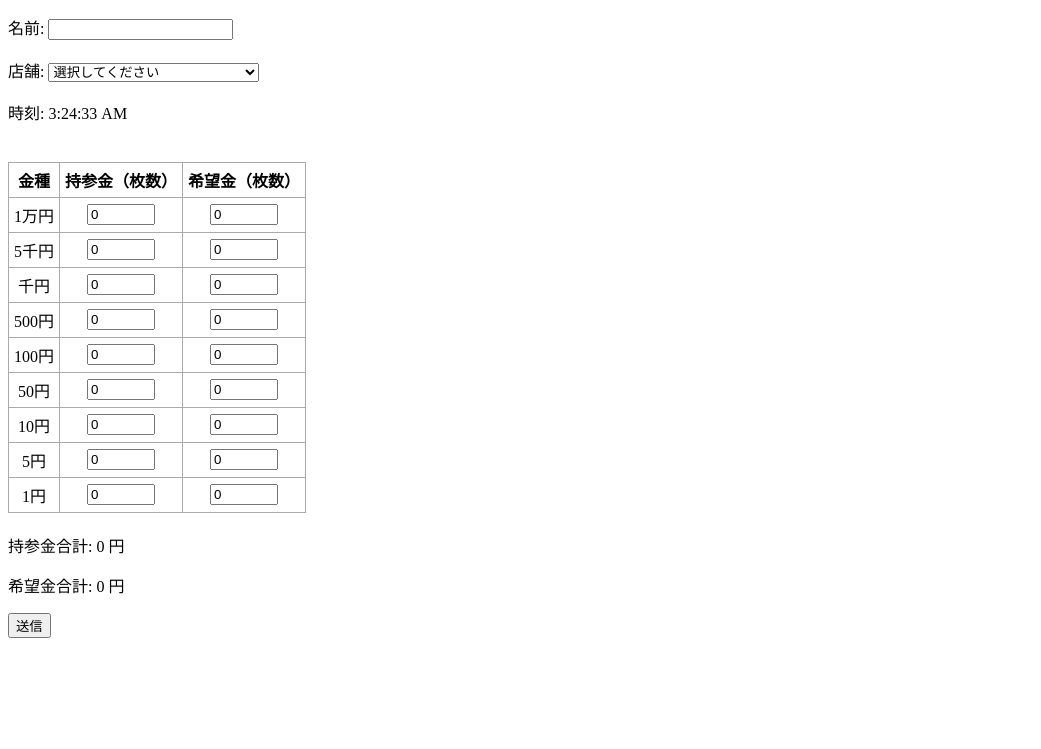
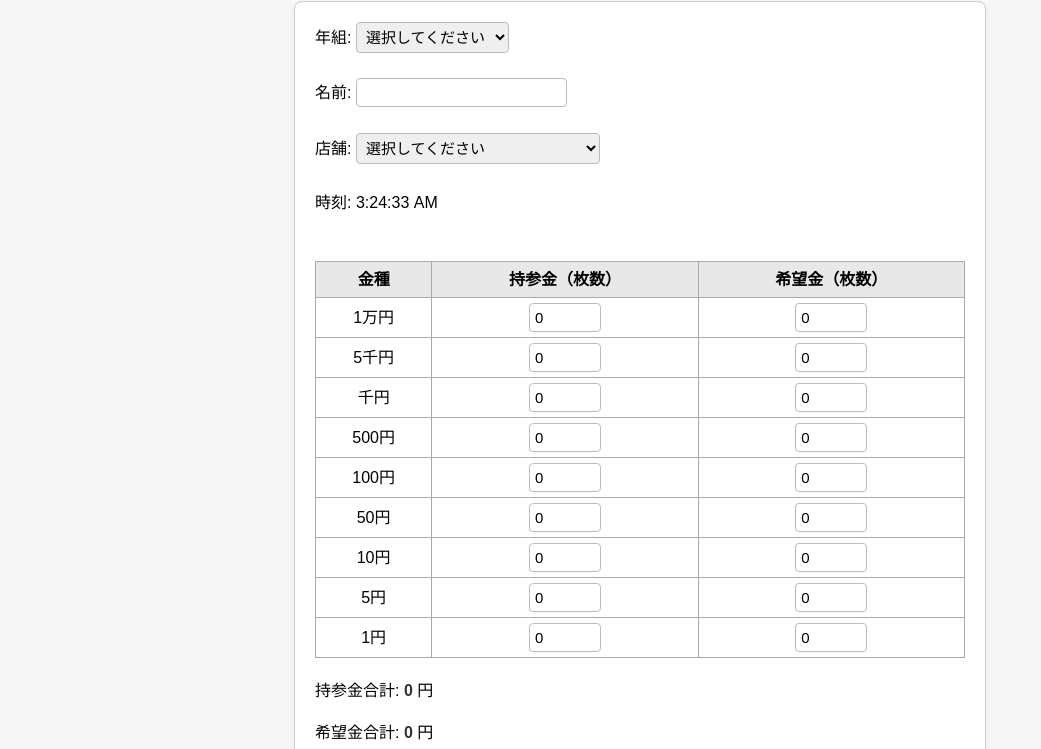
Before and after one commit to izusho3402/-, a plain HTML site: page index.html in a window 1280 px wide. Shown: the part 142-891 px from the top of the page, without its empty margins (0-1041 px from the left). Before the commit the page ends 800 px from the top, so only its background shows below. Drawn offline with Linux system fonts and the light colour scheme.

Commit message:
Refactor index.html for improved layout and styles
Updated the HTML structure and styles for the exchange form, enhancing the layout and user experience.

```diff
--- a/index.html
+++ b/index.html
@@ -4,6 +4,88 @@
   <meta charset="UTF-8">
   <title>両替伝票</title>
   <style>
+        body {
+      font-family: "Yu Gothic", "Hiragino Sans", sans-serif;
+      background: #f7f7f7;
+      padding: 20px;
+      line-height: 1.6;
+    }
+
+    h2 {
+      text-align: center;
+      font-size: 26px;
+      margin-bottom: 10px;
+    }
+
+    form {
+      background: #fff;
+      border: 1px solid #ccc;
+      border-radius: 8px;
+      padding: 20px;
+      max-width: 650px;
+      margin: auto;
+      box-shadow: 0 4px 10px rgba(0,0,0,0.05);
+    }
+
+    label, p {
+      font-size: 16px;
+    }
+
+    select, input[type="text"], input[type="number"] {
+      font-size: 15px;
+      padding: 5px;
+      border-radius: 4px;
+      border: 1px solid #bbb;
+    }
+
+    table {
+      width: 100%;
+      border-collapse: collapse;
+      margin-top: 15px;
+    }
+
+    th {
+      background: #e8e8e8;
+      padding: 8px;
+    }
+
+    td {
+      padding: 5px;
+      background: #fff;
+    }
+
+    tr:hover {
+      background: #f5f5f5;
+    }
+
+    .error {
+      color: #d40000;
+      font-weight: bold;
+      margin-top: 5px;
+    }
+
+    button {
+      display: block;
+      width: 100%;
+      font-size: 18px;
+      padding: 10px;
+      background: #4CAF50;
+      color: white;
+      border: none;
+      border-radius: 6px;
+      cursor: pointer;
+      transition: 0.2s;
+      margin-top: 10px;
+    }
+
+    button:hover {
+      background: #43a047;
+    }
+
+    #sumJisan, #sumKibou {
+      font-weight: bold;
+      color: #333;
+    }
     table { border-collapse: collapse; margin: 20px 0; }
     th, td { border: 1px solid #aaa; padding: 5px; text-align: center; }
     input[type="number"] { width: 60px; }
```
